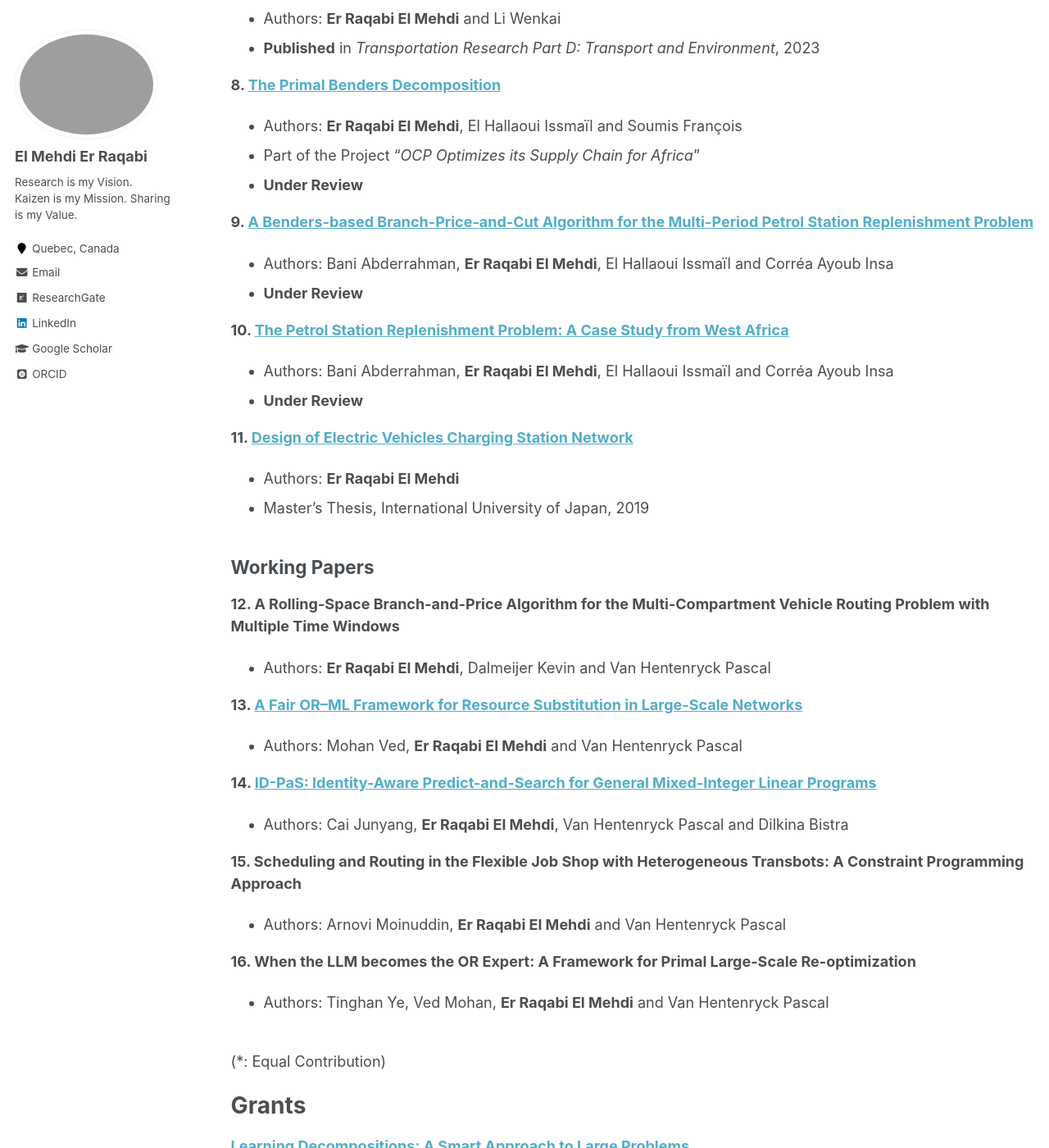
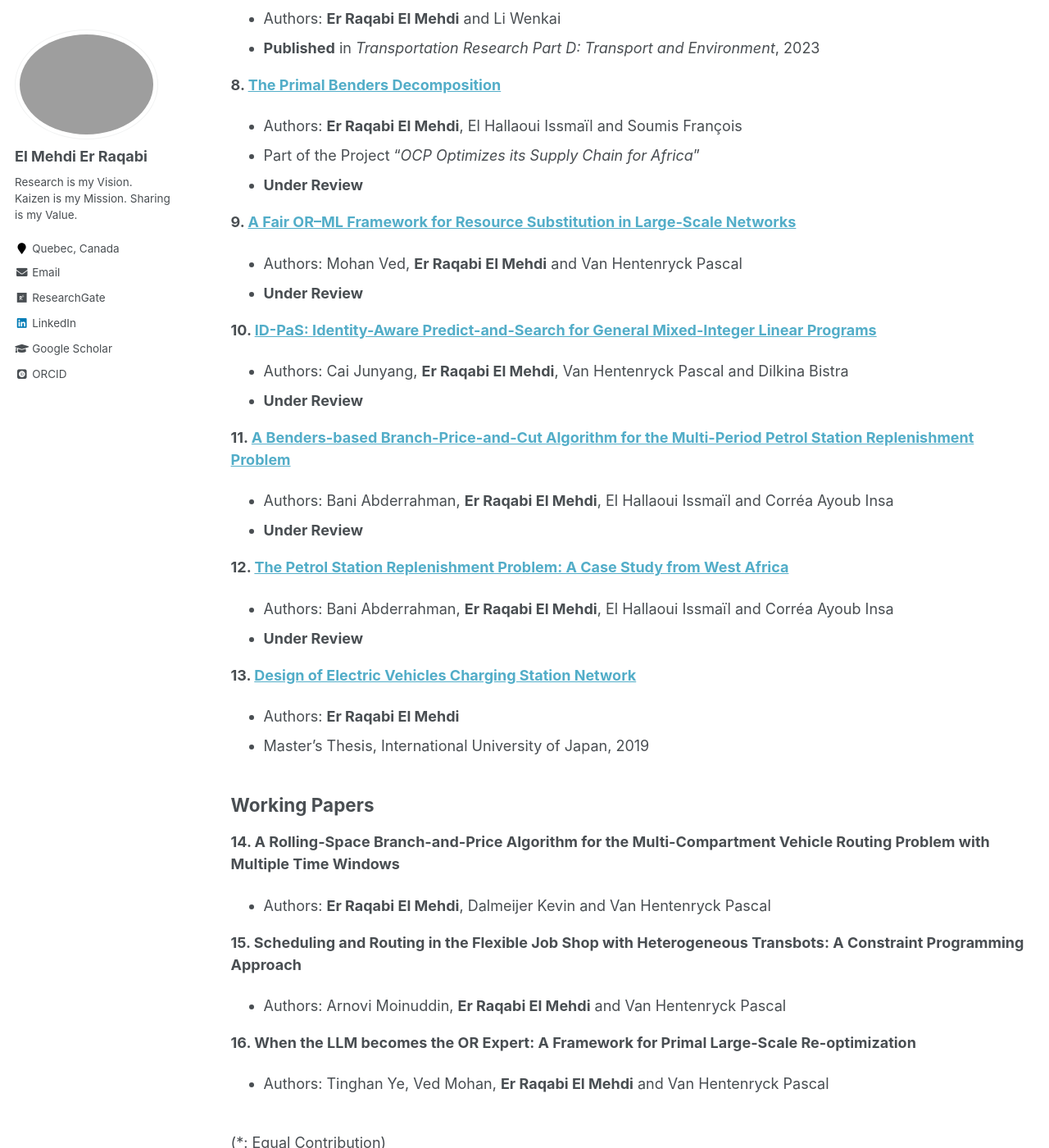
Before and after one commit to RqbMedi/rqbmedi.github.io, a Jekyll site: the page built from _pages/publications.md, in a window 1280 px wide and 1400 px high, scrolled down 1590 px. Shown: the whole window at 82% size. Built offline with Jekyll 4.4.1, drawn with Linux system fonts in a browser that asks for light colours; some web fonts are replaced.

Commit message:
Update publications.md

```diff
--- a/_pages/publications.md
+++ b/_pages/publications.md
@@ -53,29 +53,31 @@ Published & Under Review
  - Part of the Project "*OCP Optimizes its Supply Chain for Africa*"
  - **Under Review**
 
-**9. [A Benders-based Branch-Price-and-Cut Algorithm for the Multi-Period Petrol Station Replenishment Problem](https://www.gerad.ca/en/papers/G-2024-18)**
+**9. [A Fair OR–ML Framework for Resource Substitution in Large-Scale Networks](https://arxiv.org/abs/2511.18269)**
+ - Authors: Mohan Ved, **Er Raqabi El Mehdi** and Van Hentenryck Pascal
+ - **Under Review**
+
+**10. [ID-PaS: Identity-Aware Predict-and-Search for General Mixed-Integer Linear Programs](https://arxiv.org/abs/2512.10211)**
+ - Authors: Cai Junyang, **Er Raqabi El Mehdi**, Van Hentenryck Pascal and Dilkina Bistra
+ - **Under Review**
+
+**11. [A Benders-based Branch-Price-and-Cut Algorithm for the Multi-Period Petrol Station Replenishment Problem](https://www.gerad.ca/en/papers/G-2024-18)**
  - Authors: Bani Abderrahman, **Er Raqabi El Mehdi**, El Hallaoui Issmaïl and Corréa Ayoub Insa
  - **Under Review**
 
-**10. [The Petrol Station Replenishment Problem: A Case Study from West Africa](https://www.gerad.ca/en/papers/G-2024-19)**
+**12. [The Petrol Station Replenishment Problem: A Case Study from West Africa](https://www.gerad.ca/en/papers/G-2024-19)**
  - Authors: Bani Abderrahman, **Er Raqabi El Mehdi**, El Hallaoui Issmaïl and Corréa Ayoub Insa
  - **Under Review**
 
-**11. [Design of Electric Vehicles Charging Station Network](https://www.iuj.ac.jp/mlic/theses/thesis_details.cfm?ID=2B7015)**
+**13. [Design of Electric Vehicles Charging Station Network](https://www.iuj.ac.jp/mlic/theses/thesis_details.cfm?ID=2B7015)**
  - Authors: **Er Raqabi El Mehdi**
  - Master’s Thesis, International University of Japan, 2019
 
 Working Papers
 ------
 
-**12. A Rolling-Space Branch-and-Price Algorithm for the Multi-Compartment Vehicle Routing Problem with Multiple Time Windows**
+**14. A Rolling-Space Branch-and-Price Algorithm for the Multi-Compartment Vehicle Routing Problem with Multiple Time Windows**
  - Authors: **Er Raqabi El Mehdi**, Dalmeijer Kevin and Van Hentenryck Pascal
-
-**13. [A Fair OR–ML Framework for Resource Substitution in Large-Scale Networks](https://arxiv.org/abs/2511.18269)**
- - Authors: Mohan Ved, **Er Raqabi El Mehdi** and Van Hentenryck Pascal
-
-**14. [ID-PaS: Identity-Aware Predict-and-Search for General Mixed-Integer Linear Programs](https://arxiv.org/abs/2512.10211)**
- - Authors: Cai Junyang, **Er Raqabi El Mehdi**, Van Hentenryck Pascal and Dilkina Bistra
 
 **15. Scheduling and Routing in the Flexible Job Shop with Heterogeneous Transbots: A Constraint Programming Approach**
  - Authors: Arnovi Moinuddin, **Er Raqabi El Mehdi** and Van Hentenryck Pascal
```
